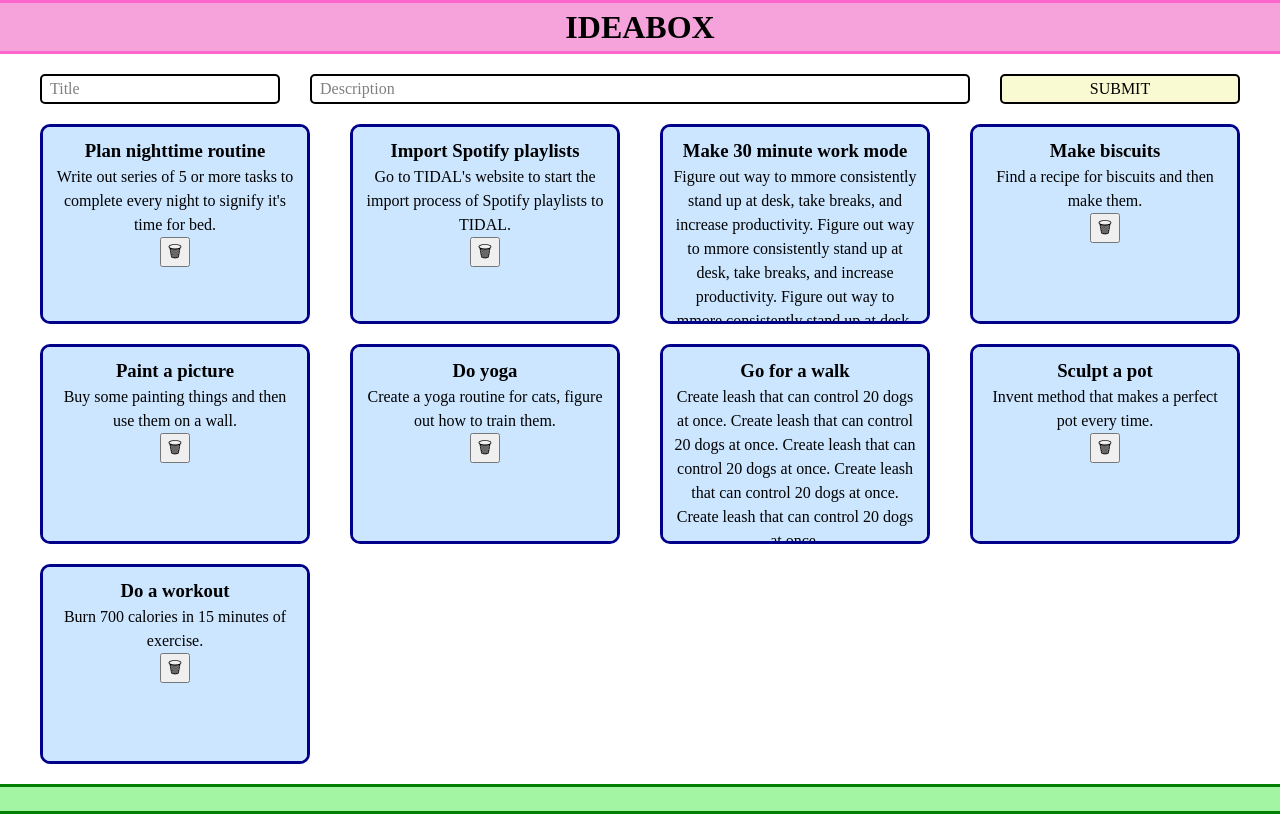
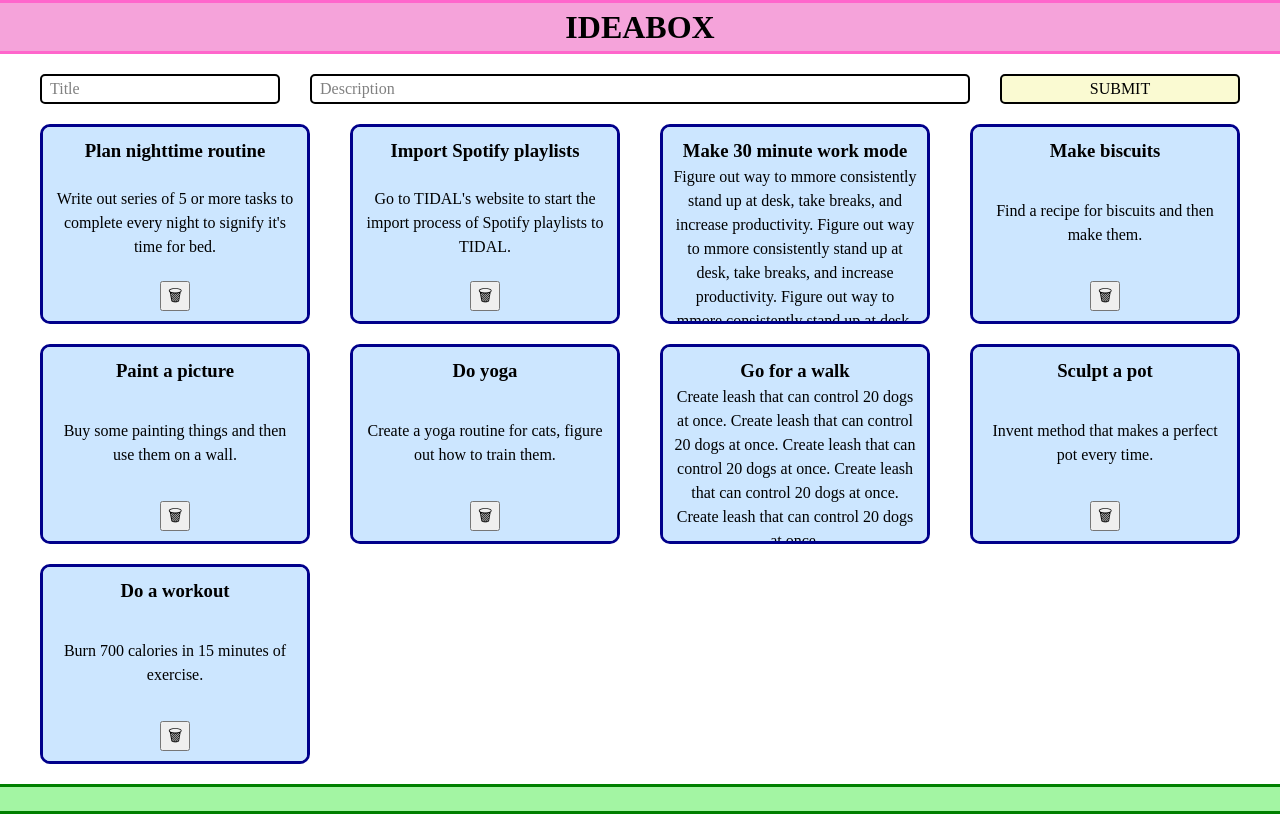
Before and after one commit to colefiscus/playground, a React (Create React App) app: page / in a window 1280 px wide. Built offline with nearby package versions, Linux system fonts and the light colour scheme.

Commit message:
Add flow to Cards and adjust child elements

```diff
--- a/src/Card.js
+++ b/src/Card.js
@@ -3,28 +3,36 @@ import styled from "styled-components/macro";
 
 const Card = ({ id, title, description, deleteIdea }) => {
   return (
-    <BigCardWrapper>
-      <CardWrapper>
+    <CardWrapper>
+      <Idea>
         <h3>{title}</h3>
         <p>{description}</p>
-        <button onClick={() => deleteIdea(id)}>🗑</button>
-      </CardWrapper>
-    </BigCardWrapper>
+        <TrashButton onClick={() => deleteIdea(id)}>🗑</TrashButton>
+      </Idea>
+    </CardWrapper>
   );
 }
 
-const CardWrapper = styled.div`
+const Idea = styled.div`
   height: 100%;
   background-color: hsl(210deg, 100%, 90%);
   padding: 10px;
   text-align: center;
   overflow: auto;
+  display: flex;
+  flex-direction: column;
+  justify-content: space-between;
+  align-items: center;
 `;
 
-const BigCardWrapper = styled.div`
+const CardWrapper = styled.div`
   overflow: hidden;
   border: 3px solid darkblue;
   border-radius: 10px;
 `;
 
+const TrashButton = styled.button`
+  width: 30px;
+`;
+
 export default Card;
```
